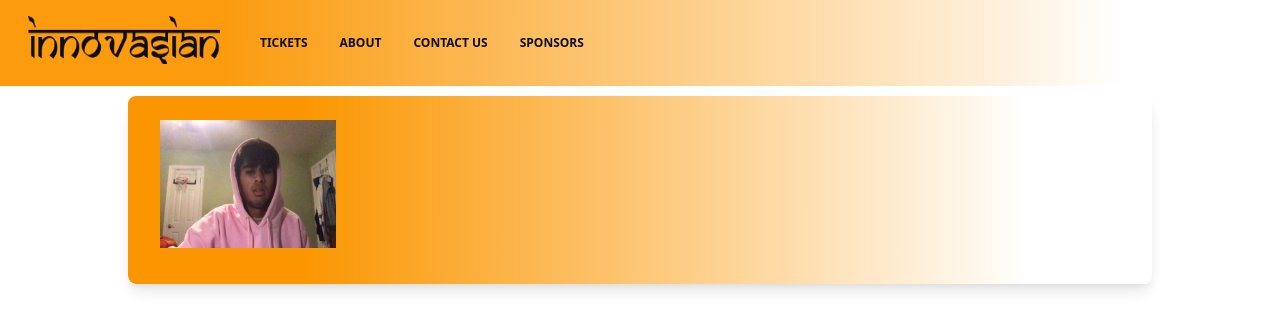
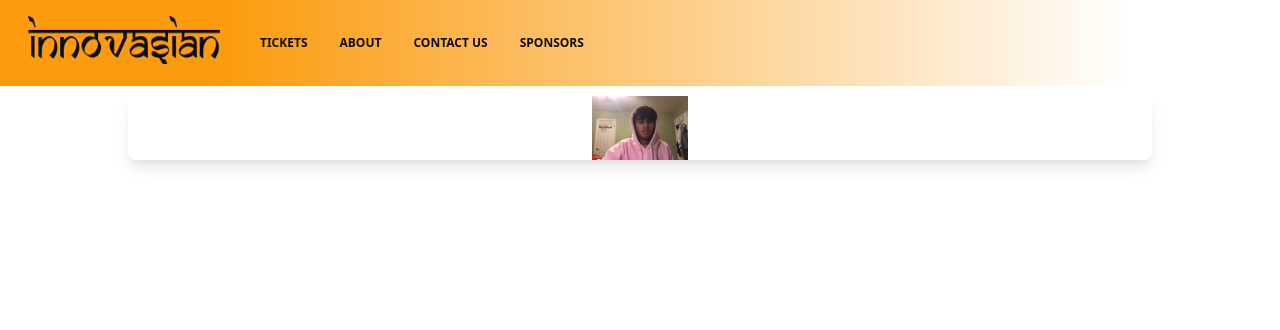
Before and after one commit to shreypjain/innovasianWebsite, a React (Create React App) app in the folder src/: page /about in a window 1280 px wide. Shown: the top 330 px of the page. Built offline with nearby package versions, Linux system fonts and the light colour scheme.

Commit message:
shrey profile

```diff
--- a/src/src/pages/about.js
+++ b/src/src/pages/about.js
@@ -1,5 +1,5 @@
 import React from 'react'
-import NavLink from 'react-router-dom'
+import { NavLink } from 'react-router-dom'
 
 const bgStyle={
     background: "linear-gradient(90.05deg, #FB9600 16.94%, #FFFFFF 88.08%)"
@@ -7,16 +7,11 @@ const bgStyle={
 
 function About() {
     return(
-        <div>
-            <div className="mt-24 shadow-lg rounded-b-lg sm:mx-auto md:mx-auto max-w-full sm:max-w-full md:max-w-5xl overflow-hidden">
-            <div className="md-flex bg-white rounded-lg p-6" style={bgStyle}>
-                <img className="h-32 w-48 px-2" src={require("../assets/shrey.jpg")}/>
-                <div className="w-full pr-5 md:w-full md:pr-5 h-full">
-                    <p className="sm:text-base md:text-md w-full mt-3 text-gray-800 text-sm">
-                    </p>
-                </div>
-        </div>
-        </div>
+        <div className="mt-36">
+            <div className="mt-24 shadow-lg rounded-b-lg sm:mx-auto md:mx-auto max-w-full sm:max-w-full md:max-w-5xl relative overflow-hidden">
+                <img className="mx-auto h-16 w-24" src={require("../assets/shrey.jpg")} alt={require("../assets/shashank.jpg")}/>
+
+            </div>
         </div>
     )
 }
```
